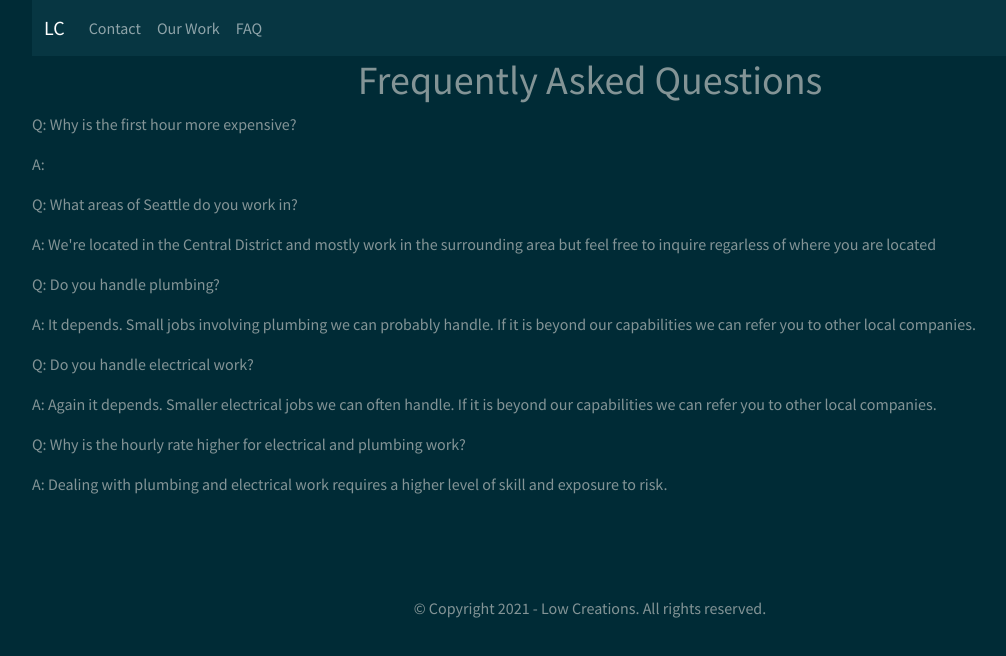
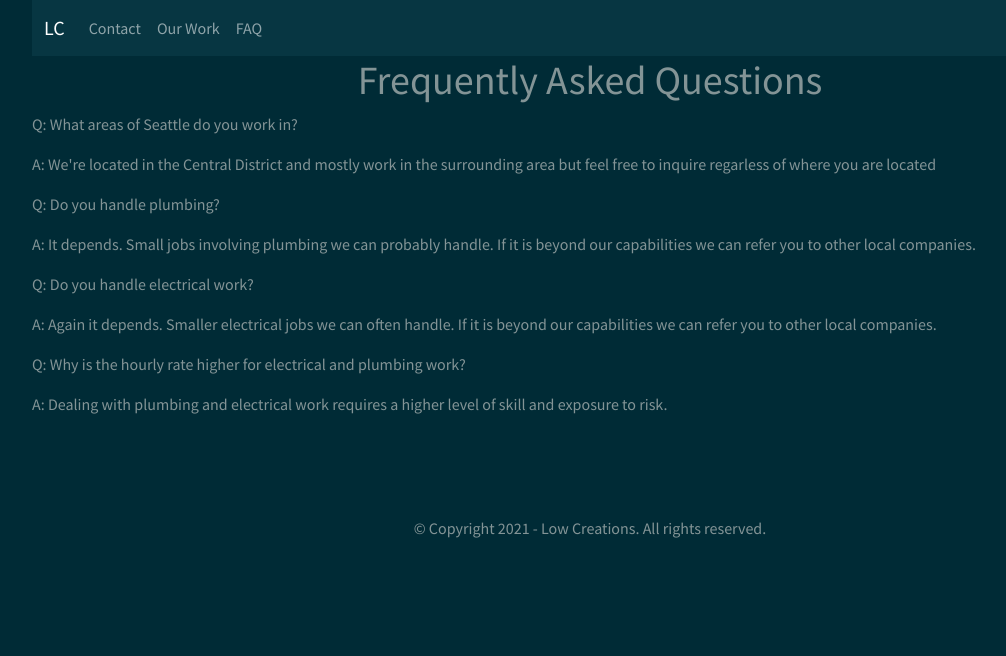
Before and after one commit to PeteLow-13/LowCreations, a React (Create React App) app: page /faq in a window 1280 px wide. Shown: the top 656 px of the page, without its empty margins (50-1056 px from the left). Built offline with nearby package versions, Linux system fonts and the light colour scheme.

Commit message:
Content edit

```diff
--- a/src/Screens/FAQScreen.js
+++ b/src/Screens/FAQScreen.js
@@ -4,16 +4,28 @@ const FAQScreen = () => {
   return (
     <div>
       <h1>Frequently Asked Questions</h1>
-      <p>Q: Why is the first hour more expensive?</p>
-      <p>A: </p>
+
       <p>Q: What areas of Seattle do you work in?</p>
-      <p>A: We're located in the Central District and mostly work in the surrounding area but feel free to inquire regarless of where you are located</p>
+      <p>
+        A: We're located in the Central District and mostly work in the
+        surrounding area but feel free to inquire regarless of where you are
+        located
+      </p>
       <p>Q: Do you handle plumbing?</p>
-      <p>A: It depends. Small jobs involving plumbing we can probably handle. If it is beyond our capabilities we can refer you to other local companies.</p>
+      <p>
+        A: It depends. Small jobs involving plumbing we can probably handle. If
+        it is beyond our capabilities we can refer you to other local companies.
+      </p>
       <p>Q: Do you handle electrical work?</p>
-      <p>A: Again it depends. Smaller electrical jobs we can often handle. If it is beyond our capabilities we can refer you to other local companies.</p>
+      <p>
+        A: Again it depends. Smaller electrical jobs we can often handle. If it
+        is beyond our capabilities we can refer you to other local companies.
+      </p>
       <p>Q: Why is the hourly rate higher for electrical and plumbing work?</p>
-      <p>A: Dealing with plumbing and electrical work requires a higher level of skill and exposure to risk. </p>
+      <p>
+        A: Dealing with plumbing and electrical work requires a higher level of
+        skill and exposure to risk.{' '}
+      </p>
     </div>
   );
 };
```
